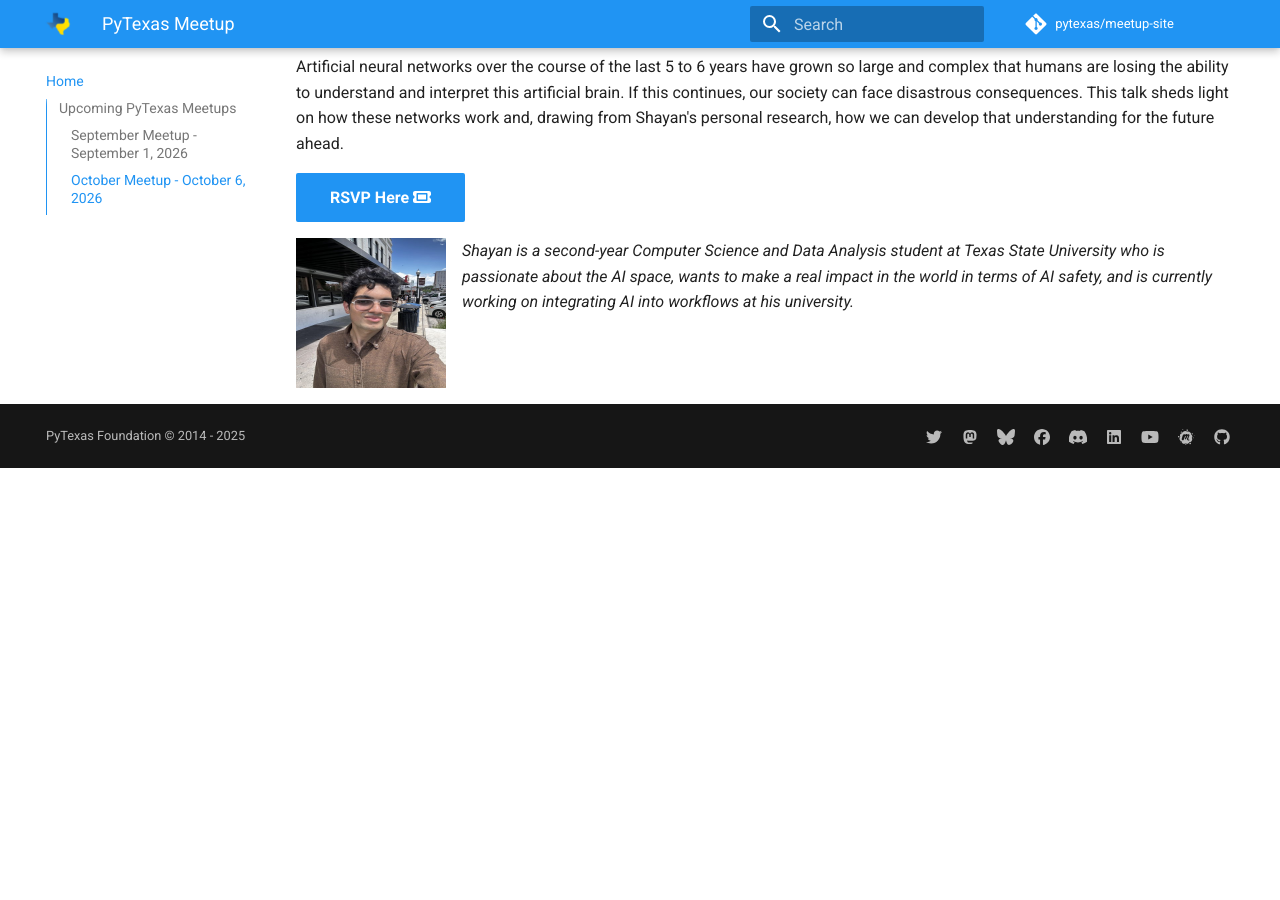
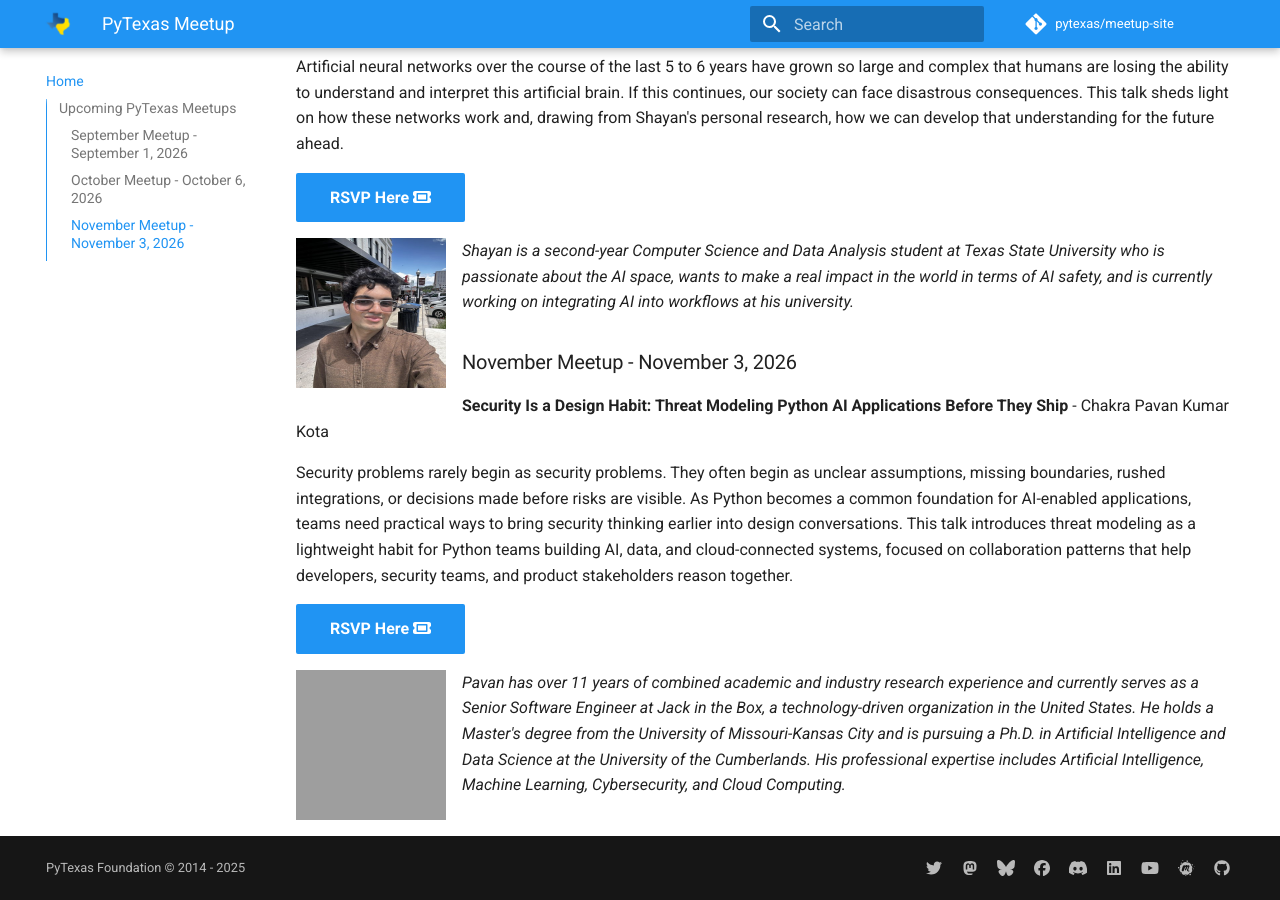
Before and after one commit to pytexas/meetup, an MkDocs documentation site: the page built from docs/index.md, in a window 1280 px wide and 900 px high, scrolled down 977 px. Built offline with MkDocs 1.6.1 and Material for MkDocs 9.7.7, drawn with Linux system fonts in a browser that asks for light colours; comment, search, counter and statistics services are not loaded; before the commit the page ends 1445 px from its top, so only the background shows below that; grey boxes are pictures that could not be loaded.

Commit message:
Add November meetup to the homepage
List every booked month on the front page, not just the next one up.
November 3 is Chakra Pavan Kumar Kota with "Security Is a Design Habit:
Threat Modeling Python AI Applications Before They Ship" (booked over
email). The homepage now runs September, October, and November.

Adds his authors entry and commits his headshot so the build stays green.
December is still open.

```diff
--- a/docs/index.md
+++ b/docs/index.md
@@ -40,3 +40,15 @@ Artificial neural networks over the course of the last 5 to 6 years have grown s
 ![Shayan Ali Headshot](assets/images/shayanali.jpg){: style="height:150px;width:150px" align=left}
 
 _Shayan is a second-year Computer Science and Data Analysis student at Texas State University who is passionate about the AI space, wants to make a real impact in the world in terms of AI safety, and is currently working on integrating AI into workflows at his university._
+
+### November Meetup - November 3, 2026
+
+**Security Is a Design Habit: Threat Modeling Python AI Applications Before They Ship** - Chakra Pavan Kumar Kota
+
+Security problems rarely begin as security problems. They often begin as unclear assumptions, missing boundaries, rushed integrations, or decisions made before risks are visible. As Python becomes a common foundation for AI-enabled applications, teams need practical ways to bring security thinking earlier into design conversations. This talk introduces threat modeling as a lightweight habit for Python teams building AI, data, and cloud-connected systems, focused on collaboration patterns that help developers, security teams, and product stakeholders reason together.
+
+[RSVP Here :fontawesome-solid-ticket:](https://pytexas.org/meetup/join){ .md-button .md-button--primary }
+
+![Chakra Pavan Kumar Kota Headshot](assets/images/pavankota.png){: style="height:150px;width:150px" align=left}
+
+_Pavan has over 11 years of combined academic and industry research experience and currently serves as a Senior Software Engineer at Jack in the Box, a technology-driven organization in the United States. He holds a Master's degree from the University of Missouri-Kansas City and is pursuing a Ph.D. in Artificial Intelligence and Data Science at the University of the Cumberlands. His professional expertise includes Artificial Intelligence, Machine Learning, Cybersecurity, and Cloud Computing._
--- a/docs/past_meetups/.authors.yml
+++ b/docs/past_meetups/.authors.yml
@@ -124,3 +124,7 @@ authors:
     name: Nishanth Sirikonda
     description: Nishanth is a Cloud Solutions Architect with over 10 years of experience designing scalable, secure HCM solutions, with expertise in AI/ML, cybersecurity, and cloud computing. He is an active IEEE member and technology community contributor focused on bridging human potential with machine intelligence.
     avatar: assets/images/nishanthsirikonda.jpg
+  pavankota:
+    name: Chakra Pavan Kumar Kota
+    description: Pavan is a Senior Software Engineer at Jack in the Box with over 11 years of combined academic and industry research experience. He holds a Master's degree from the University of Missouri-Kansas City and is pursuing a Ph.D. in Artificial Intelligence and Data Science at the University of the Cumberlands, with expertise in AI, machine learning, cybersecurity, and cloud computing.
+    avatar: assets/images/pavankota.png
```
Also changed, not shown: .ai-sessions/session-20260814-1650-september-meetup.md (+2 -0 lines), .ai-sessions/session-20260814-1715-book-november.md (added, +29 -0 lines), 1 other file.
